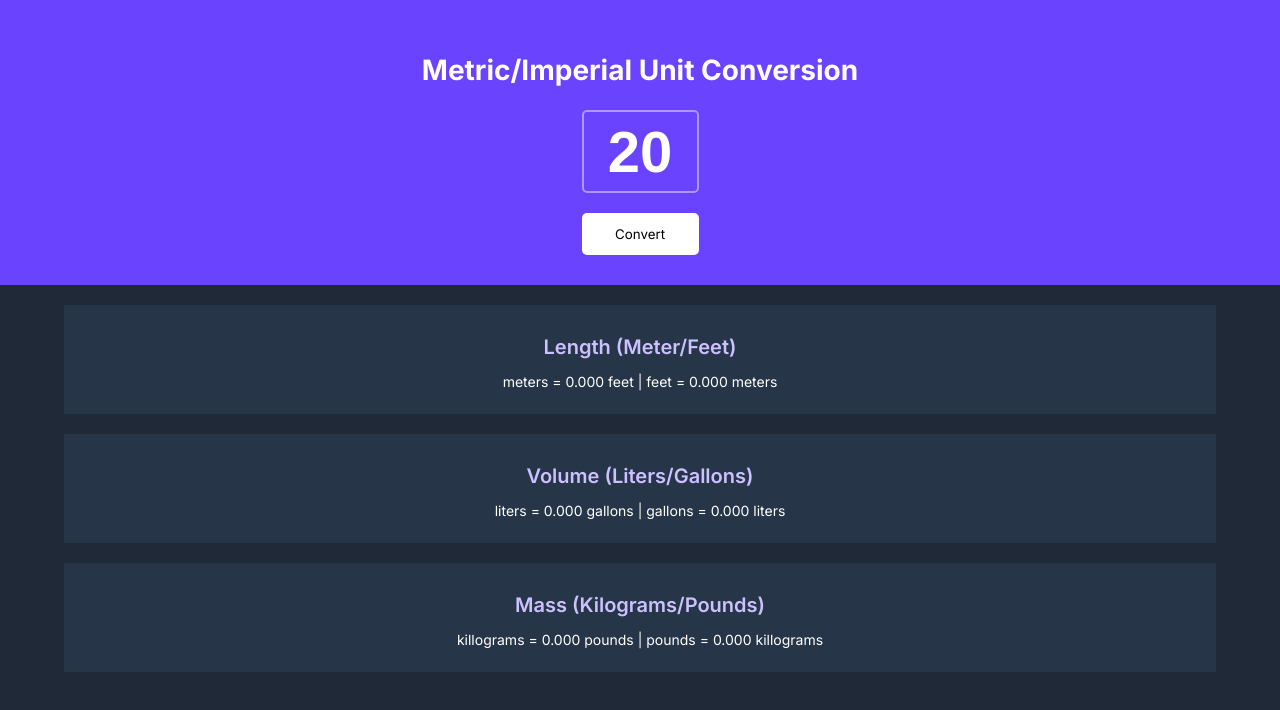
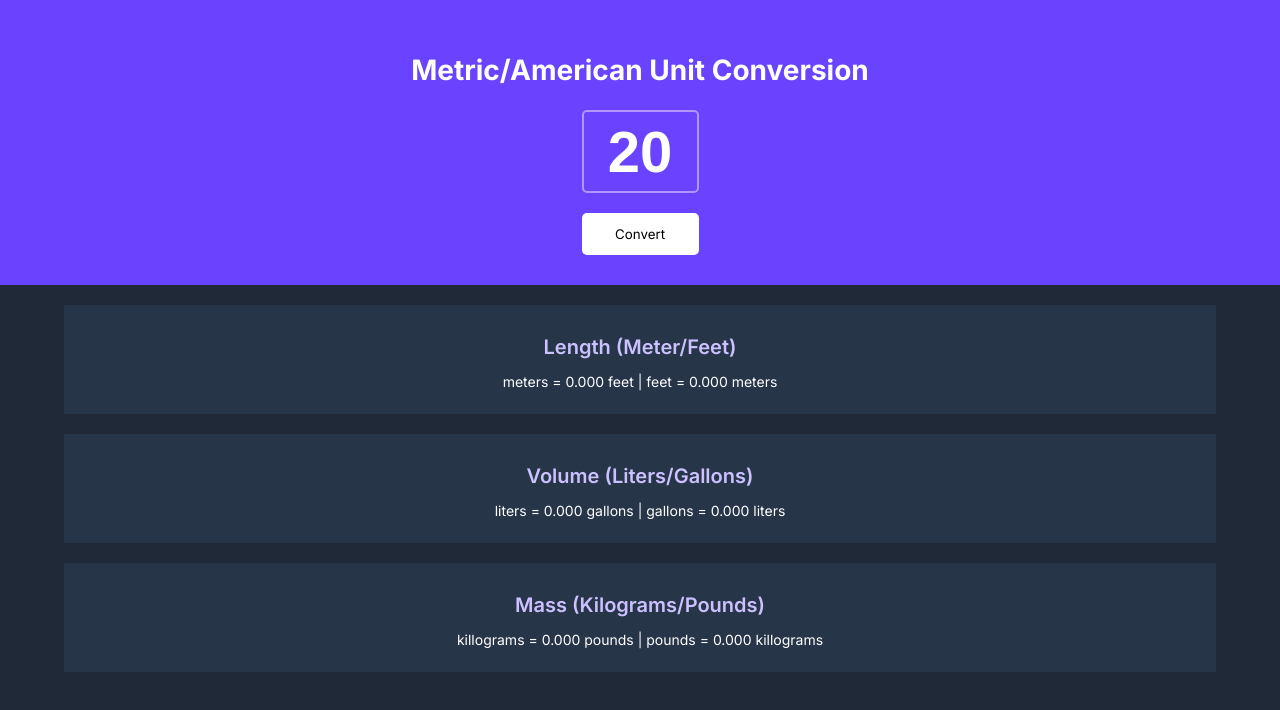
Before and after one commit to matthewrib/unitConverter, a website built with Vite: page index.html in a window 1280 px wide. Built offline with nearby package versions, Linux system fonts and the light colour scheme.

Commit message:
changed imperial to amercians

```diff
--- a/index.html
+++ b/index.html
@@ -7,7 +7,7 @@
     </head>
     <body>
         <div class="hero-container">
-            <h2 id="hero-title">Metric/Imperial Unit Conversion</h2>
+            <h2 id="hero-title">Metric/American Unit Conversion</h2>
             <input type="text" id="input-el" placeholder="20">
             <button id="convert-btn">Convert</button>
         </div>
--- a/package.json
+++ b/package.json
@@ -8,7 +8,7 @@
     "preview": "vite preview"
   },
   "dependencies": {
+    "Scrim-s0hdk5m37o": "file:",
     "vite": "latest"
-  },
-  "devDependencies": {}
+  }
 }
```
Also changed, not shown: 1 other file.
